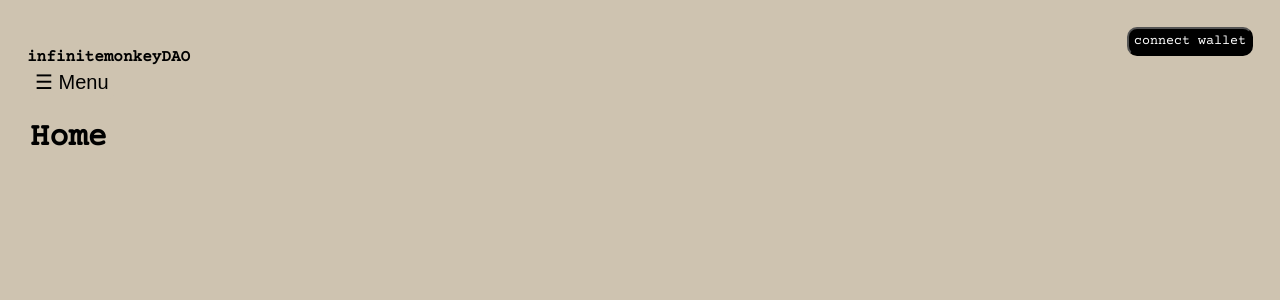
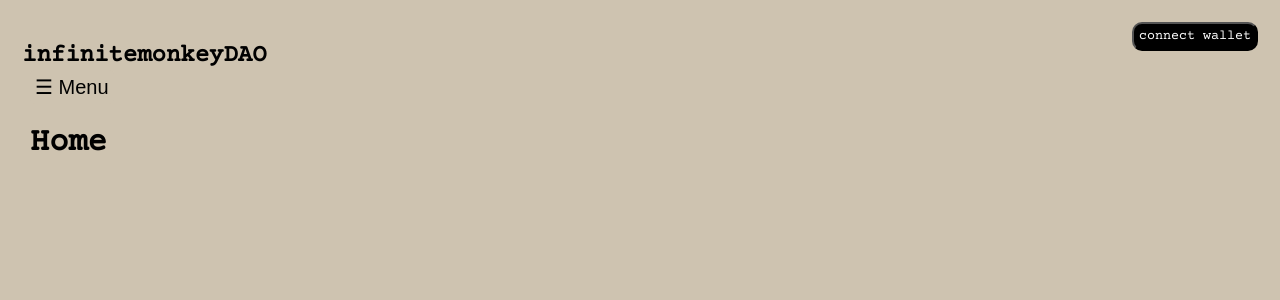
Before and after one commit to chigityk/infinitemonkeyDAO, a React (Create React App) app in the folder infinite_monkey/: page / in a window 1280 px wide. Shown: the top 300 px of the page. Built offline with nearby package versions, Linux system fonts and the light colour scheme.

Commit message:
minor tweaks

```diff
--- a/infinite_monkey/src/App.css
+++ b/infinite_monkey/src/App.css
@@ -18,8 +18,7 @@
   background-color: var(--primary-bg);
   color: var(--secondary-text);
   size: 100%;
-  height: 25px;
-  padding: 5px;
+  height: 40px;
   display: flex;
   justify-content: space-between;
 }
@@ -40,9 +39,3 @@
   font-family: var(--primary-font-family);
   padding: 5px;
 }
-
-.MainSidebar  {
-  background-color: var(--nav-bg);
-  color: var(--primary-text);
-  text-shadow: 1px;
-}
--- a/infinite_monkey/src/App.js
+++ b/infinite_monkey/src/App.js
@@ -19,7 +19,7 @@ function App() {
     <>
     <div className='TopNav'>
       <div className='LeftNav'>
-        <h4>infinitemonkeyDAO</h4>
+        <h2>infinitemonkeyDAO</h2>
       </div>
       <div className='RightNav'>
         <button className='walletconnect'>connect wallet</button>
```
